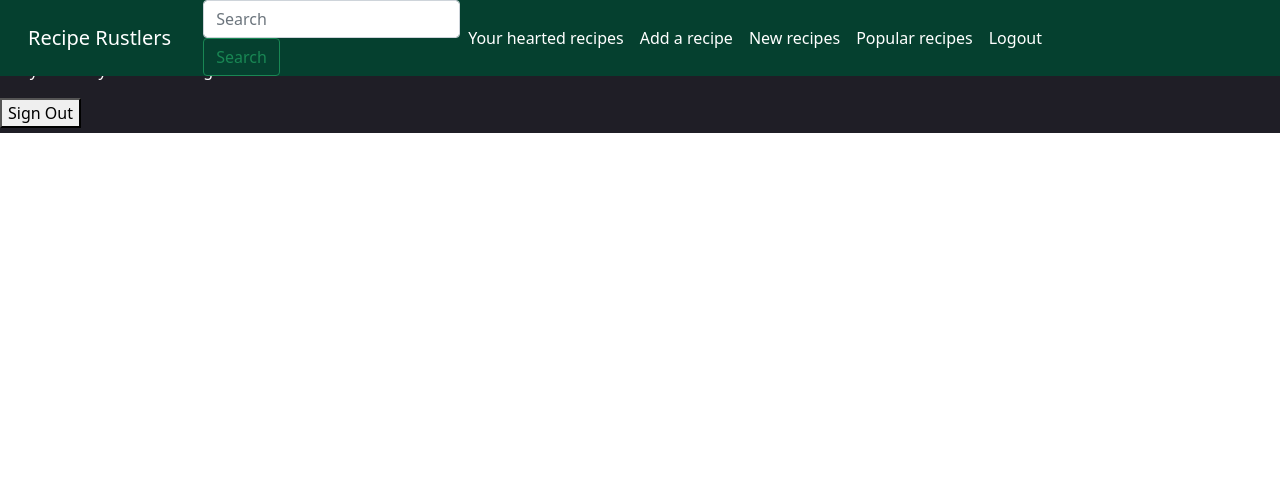
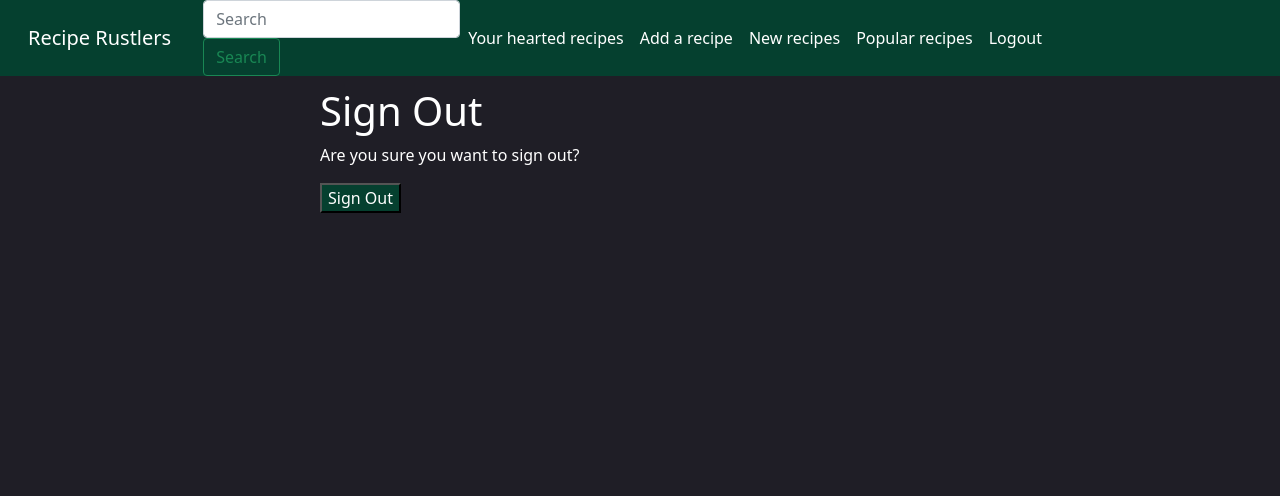
Before and after one commit to HarveyBurton96/Recipe-Rustlers, a Django app: page /accounts/logout/ in a window 1280 px wide. Shown: the top 496 px of the page. Run offline with Django 3.2, Linux system fonts and the light colour scheme; the visitor is signed in with stand-in values (Sample User, id 1).

Commit message:
Add style to login, logout, and signin

```diff
--- a/static/css/style.css
+++ b/static/css/style.css
@@ -50,7 +50,6 @@ a {
 }
 
 .nav-link:hover {
-    text-decoration: underline;
     color: white;
     background-color: #218F70;
 }
@@ -91,3 +90,22 @@ a:hover {
     margin-top: 10px;
     margin-bottom: 7.5px;
 }
+
+body {
+    height: 100%;
+    background-color: #1F1E26;
+}
+
+.login-style {
+    margin-left: 25%;
+}
+
+.button {
+    background-color: #05402F;
+    color: white;
+}
+
+.button:hover {
+    background-color: #218F70;
+    color: white;
+}
--- a/templates/account/logout.html
+++ b/templates/account/logout.html
@@ -5,7 +5,8 @@
 {% block head_title %}{% trans "Sign Out" %}{% endblock %}
 
 {% block content %}
-<h1>{% trans "Sign Out" %}</h1>
+<div class="login-style">
+<h1 class="top-style">{% trans "Sign Out" %}</h1>
 
 <p>{% trans 'Are you sure you want to sign out?' %}</p>
 
@@ -14,8 +15,8 @@
   {% if redirect_field_value %}
   <input type="hidden" name="{{ redirect_field_name }}" value="{{ redirect_field_value }}"/>
   {% endif %}
-  <button type="submit">{% trans 'Sign Out' %}</button>
+  <button class="button" type="submit">{% trans 'Sign Out' %}</button>
 </form>
-
+</div>
 
 {% endblock %}
```
Also changed, not shown: templates/account/login.html (+4 -3 lines), templates/account/signup.html (+4 -3 lines).
